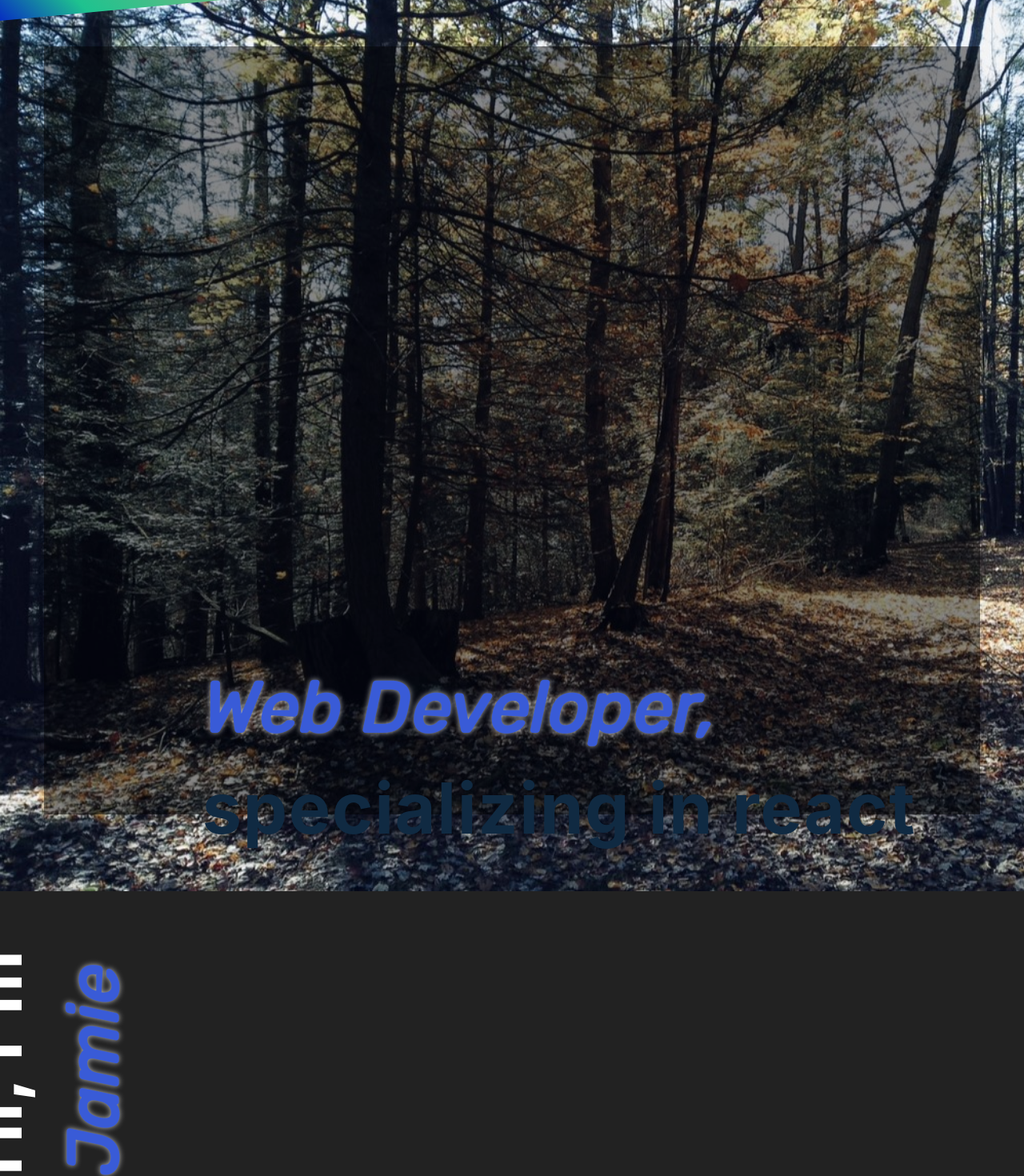
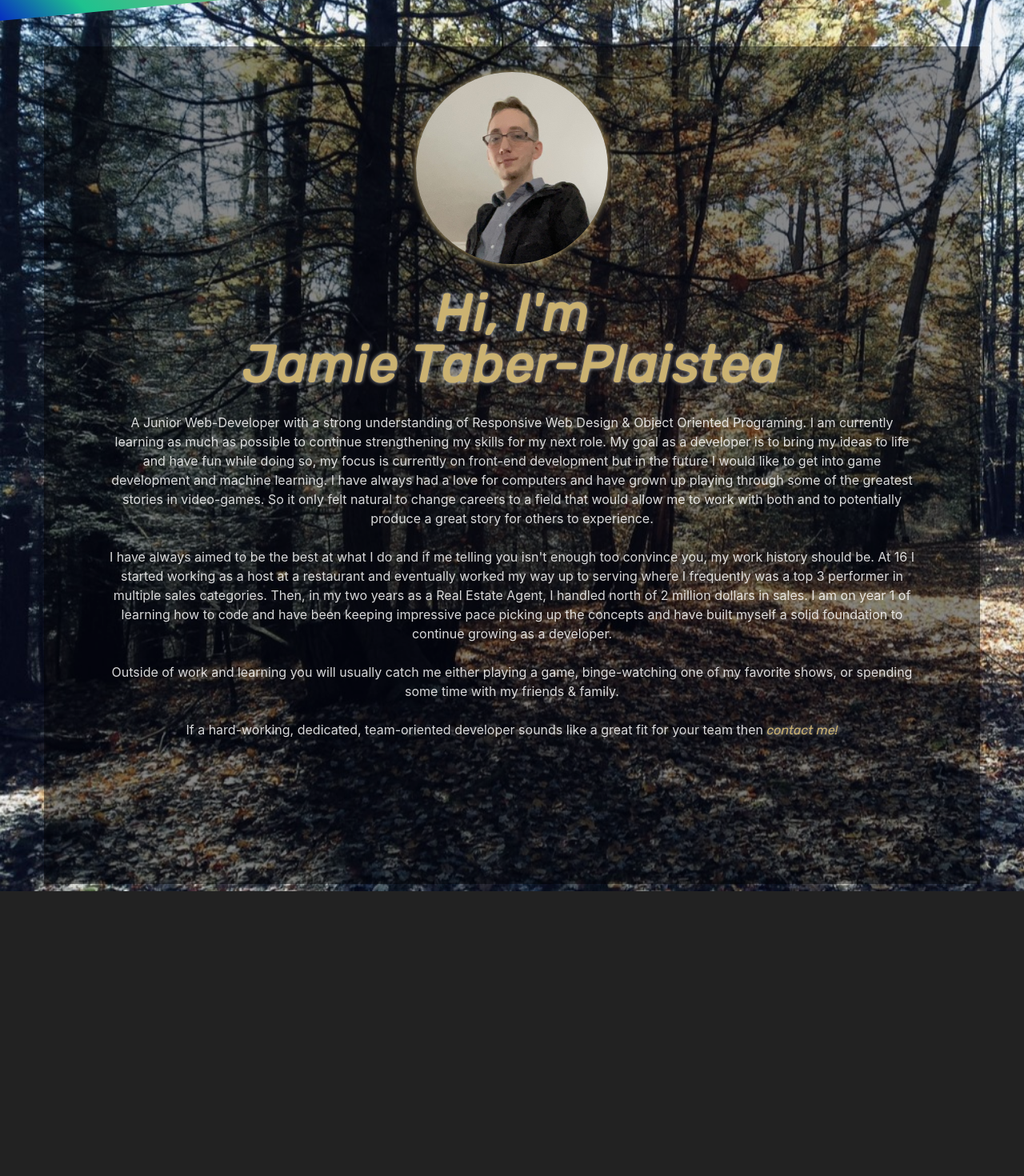
Before and after one commit to TheMrDenty/Portfolio-Site, a React (Create React App) app: page / in a window 1280 px wide. Shown: the part 214-1684 px from the top of the page at 80% size. After the commit the page ends 1328 px from the top, so only its background shows below. Built offline with nearby package versions, Linux system fonts and the light colour scheme.

Commit message:
fixed styling, sublinks and hero. added content to hero

```diff
--- a/src/components/Hero.js
+++ b/src/components/Hero.js
@@ -1,21 +1,53 @@
 import React from 'react'
 import { useGlobalContext } from '../context'
-import forestImg from '../images/forest.jpg'
+import headshot from '../images/headshot.jpg';
 
 function Hero() {
     const {closeSubmenu} = useGlobalContext();
-  return (
+
+    const current = new Date();
+
+    const learningYears = current.getFullYear() - 2022
+
+    return (
     <section className='hero' onMouseOver={closeSubmenu}>
         <div className='hero-center'>
             <article className='hero-info'>
-                <div className='hero-name'><h1>Hi, I'm </h1><br/> <h1 className='highlight'>Jamie</h1></div>
+              <img src={headshot} className='hero-img' alt='picture of jamie' />
 
-                {/* <img src={forestImg} className='forest-img' alt='forest' /> */}
+              <div className='hero-text'>
+                <h1 className='highlight'>Hi, I'm<br />Jamie Taber-Plaisted </h1>
+                <p className='hero-text'>
+                  A Junior Web-Developer with a strong understanding of Responsive Web Design & Object Oriented Programing.
+                  I am currently learning as much as possible to continue strengthening my skills for my next role.
+                  My goal as a developer is to bring my ideas to life and have fun while doing so, my focus is currently
+                  on front-end development but in the future I would like to get into game development and machine learning.
+                  I have always had a love for computers and have grown up playing through some of the greatest stories in video-games.
+                  So it only felt natural to change careers to a field that would allow me to work with both and to potentially produce
+                  a great story for others to experience.
 
+                  <br />
+                  <br />
 
-                <div className='hero-text'><h1 className='highlight'>Web Developer,</h1> <br/> <h1> specializing in react</h1></div>
+                  I have always aimed to be the best at what I do and if me telling you isn't enough too convince you, my work history
+                  should be. At 16 I started working as a host at a restaurant and eventually worked my way up to serving where I frequently
+                  was a top 3 performer in multiple sales categories. Then, in my two years as a Real Estate Agent, I handled north of 2 million dollars
+                  in sales. I am on year {learningYears} of learning how to code and have been keeping impressive pace picking up the concepts and
+                  have built myself a solid foundation to continue growing as a developer.
 
+                  <br />
+                  <br />
 
+                  Outside of work and learning you will usually catch me either playing a game, binge-watching one of my favorite shows,
+                  or spending some time with my friends & family.
+
+                  <br />
+                  <br />
+
+                  If a hard-working, dedicated, team-oriented developer sounds like a great fit for your team then <a href='#contactMe' className='highlight'>contact me!</a>
+
+                </p>
+              </div>
             </article>
 
         </div>
--- a/src/components/Navbar.js
+++ b/src/components/Navbar.js
@@ -42,7 +42,7 @@ function Navbar() {
 
     const displaySubmenu = (e) => {
         const page = e.target.textContent;
-        console.log(page);
+        /* console.log(page); */
         //               gets positional info of target
         const tempBtn = e.target.getBoundingClientRect();
         const center = (tempBtn.left + tempBtn.right) / 2;
--- a/src/components/Submenu.js
+++ b/src/components/Submenu.js
@@ -10,6 +10,7 @@ function Submenu() {
     useEffect(() => {
         setColumns('col-2');
         const submenu = container.current;
+        console.log(submenu);
         const {center, bottom} = location;
         submenu.style.left = `${center}px`;
         submenu.style.top = `${bottom}px`;
@@ -24,6 +25,7 @@ function Submenu() {
     }, [location, links])
 
   return (
+    <div className="submenu-container">
       <aside className={`${isSubmenuOpen ? 'submenu show' : 'submenu' }`} ref={container}>
           <h4>{page}</h4>
           <div className={`submenu-center ${columns}`}>
@@ -35,6 +37,7 @@ function Submenu() {
               })}
           </div>
       </aside>
+    </div>
   )
 }
 
--- a/src/index.css
+++ b/src/index.css
@@ -9,7 +9,10 @@ Variables
 :root {
   /* dark shades of primary color*/
   --clr-primary-1: hsl(205, 86%, 17%);
-  --clr-secondary-2: #395bd7;
+  --clr-secondary-2: #cbb271;
+
+  --halo-white:0 0 5px rgba(255, 255, 255, 0.622) ;
+  --halo-yellow:0 0 10px #cbb271 ;
 
   /* Fonts */
   --font-secondary: 'Rubik', sans-serif;
@@ -149,6 +152,7 @@ Stripe Styles
 .home-container {
   margin-top: 7rem;
   height: 76rem;
+  max-height: 76rem;
   background-image: url(./images/forest.jpg);
   background-size: cover;
   background-repeat: no-repeat;
@@ -192,6 +196,16 @@ Stripe Styles
   justify-content: space-between;
   align-items: center;
 }
+
+.nav-header h1 {
+  color: white;
+  text-shadow: var(--halo-yellow);
+  font-family: var(--font-secondary);
+  text-decoration: underline;
+  line-height: 2rem;
+  text-underline-offset: .5rem;
+}
+
 .btn {
   font-size: 1rem;
   padding: 0.25rem 0.75rem;
@@ -231,50 +245,40 @@ Stripe Styles
   max-width: var(--max-width);
   display: flex;
   align-items: center;
-
+  justify-content: center;
   background-color: rgba(0, 0, 0, 0.451);
-}
-
-.hero-info h1 {
-  text-transform: none;
-  max-width: 500px;
-  margin-bottom: rem;
-}
-.hero-info p {
-  max-width: 35em;
-  line-height: 1.8;
-}
-.hero-images {
-
-  display: none;
 }
 
 .hero-info {
   width: 100%;
-  position: relative;
-
+  height: 100%;
+  text-align: center;
+  justify-content: center;
+  padding: 2rem 5rem 0 5rem;
 }
 
-.hero-name {
-  color: var(--clr-white);
-  position: absolute;
-  top: 12.5rem;
-  left: -8.5rem;
-  line-height: 1.25;
-  transform: rotate(.75turn);
+.hero-img {
+  margin-bottom: .5rem;
+  height: 15rem;
+  border-radius: 50%;
+  box-shadow: var(--halo-yellow);
 }
 
-.highlight{
+.highlight {
   color: var(--clr-secondary-2);
-  text-shadow: 0 0 7px rgba(255, 255, 255, 0.692);
+  text-shadow: var(--halo-white);
   font-family: var(--font-secondary);
 }
 
 .hero-text {
-  position: absolute;
-  bottom: -3rem;
-  right: 5rem;
+  padding-top: 1rem;
+  color: rgba(255, 255, 255, 0.844);
 }
+
+
+
+
+
 
 
 
@@ -297,7 +301,7 @@ Stripe Styles
     display: grid;
     grid-template-columns: 1fr 1fr 1fr;
     text-align: center;
-    height: 100%;
+    height: 5rem;
     display: grid;
     align-items: center;
   }
@@ -323,48 +327,42 @@ Stripe Styles
     height: 100%;
   }
   .hero-center {
-    grid-template-columns: 2fr 1fr;
+
   }
 
   .hero-info h1 {
-    font-size: 3rem;
+
   }
   .hero-info p {
-    font-size: 1.25rem;
+
   }
-  .hero-images {
-    display: block;
-    justify-self: center;
+  .hero-img {
+
   }
   .forest-img {
-    width: 30rem;
+
   }
 }
 
 @media screen and (min-width: 1200px) {
   .hero-center {
-    grid-template-columns: 2fr 1fr;
-    align-items: end;
+
   }
   .hero-info h1 {
-    max-width: 100%;
-    font-size: 5.5rem;
+
   }
   .hero-images {
-    align-self: end;
+
   }
   .forest-img {
-    width: 40rem;
+
   }
 }
 @media screen and (min-width: 1600px) {
   .hero-center {
 
   }
-  .forest-img {
-    width: 100%;
 
-  }
 }
 
 
@@ -436,6 +434,13 @@ Stripe Styles
 }
 
 /* links */
+
+.submenu-container {
+  position: fixed; /* Set the navbar to fixed position */
+  top: 0; /* Position the navbar at the top of the page */
+  z-index: 11;
+}
+
 .submenu {
   background: var(--clr-white);
   box-shadow: var(--dark-shadow);
@@ -443,7 +448,7 @@ Stripe Styles
   top: 4rem;
   left: 50%;
   transform: translateX(-50%);
-  z-index: 3;
+
   display: none;
   padding: 2rem;
   border-radius: var(--radius);
```
Also changed, not shown: src/images/headshot.jpg (added). Lines whose indentation alone changed are shown as unchanged.
